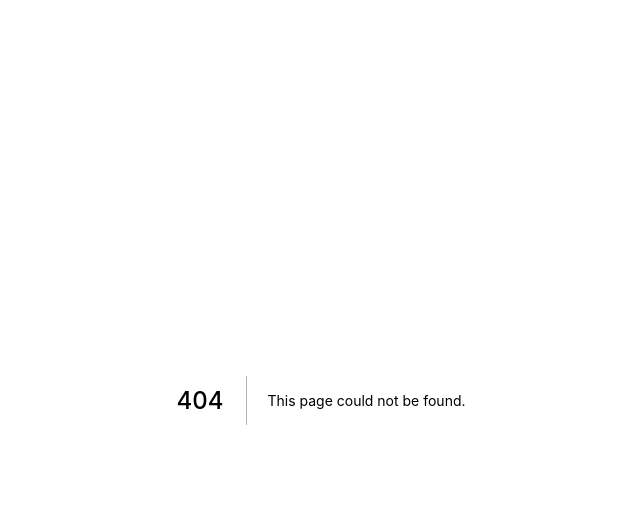
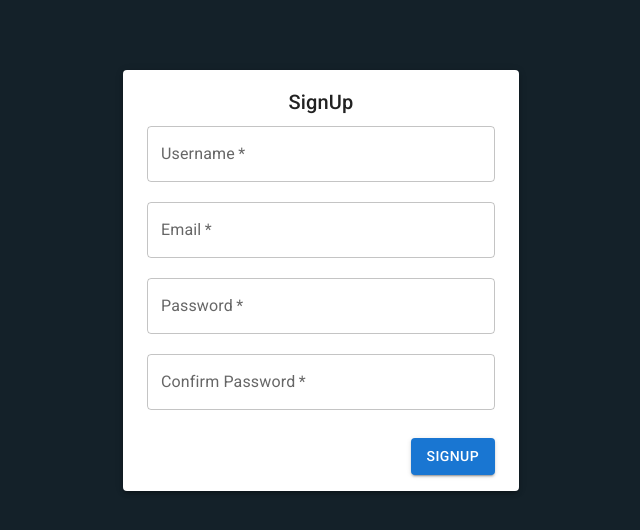
Before and after one commit to Prashant2303/my-question-list-app, a Next.js app: page /signup in a window 1280 px wide. Before the commit this address had no page. Shown: the top 530 px of the page, without its empty margins (319-959 px from the left). Built offline with nearby package versions, Linux system fonts and the light colour scheme.

Commit message:
Added react-hook-form, yup and resolver. Created Signup component and page.

```diff
--- /dev/null
+++ b/components/Signup.js
@@ -0,0 +1,128 @@
+import { useForm } from 'react-hook-form';
+import { yupResolver } from '@hookform/resolvers/yup';
+import {
+  Paper,
+  Box,
+  Grid,
+  TextField,
+  Typography,
+  Button,
+  Container,
+} from '@mui/material';
+import * as Yup from 'yup';
+
+const Signup = () => {
+  const validationSchema = Yup.object().shape({
+    username: Yup.string()
+      .required('Username is required')
+      .min(6, 'Username must be at least 6 characters')
+      .max(20, 'Username must not exceed 20 characters'),
+    email: Yup.string().required('Email is required').email('Email is invalid'),
+    password: Yup.string()
+      .required('Password is required')
+      .min(6, 'Password must be at least 6 characters')
+      .max(40, 'Password must not exceed 40 characters'),
+    confirmPassword: Yup.string()
+      .required('Confirm Password is required')
+      .oneOf([Yup.ref('password'), null], 'Confirm Password does not match')
+  });
+
+  const {
+    register,
+    handleSubmit,
+    formState: { errors },
+  } = useForm({
+    resolver: yupResolver(validationSchema),
+  });
+
+  const onSubmit = (data) => {
+    console.log(JSON.stringify(data, null, 2));
+  };
+
+  return (
+    <Container maxWidth="xs">
+      <Paper elevation={3}>
+        <Box px={3} py={2}>
+          <Typography variant="h6" align="center" margin="dense">
+            SignUp
+          </Typography>
+          <Grid container spacing={1}>
+            <Grid item xs={12} sm={12}>
+              <TextField
+                required
+                id="username"
+                name="username"
+                label="Username"
+                fullWidth
+                margin="dense"
+                {...register('username')}
+                error={errors.username ? true : false}
+              />
+              <Typography variant="inherit" color="textSecondary">
+                {errors.username?.message}
+              </Typography>
+            </Grid>
+            <Grid item xs={12} sm={12}>
+              <TextField
+                required
+                id="email"
+                name="email"
+                label="Email"
+                fullWidth
+                margin="dense"
+                {...register('email')}
+                error={errors.email ? true : false}
+              />
+              <Typography variant="inherit" color="textSecondary">
+                {errors.email?.message}
+              </Typography>
+            </Grid>
+            <Grid item xs={12} sm={12}>
+              <TextField
+                required
+                id="password"
+                name="password"
+                label="Password"
+                type="password"
+                fullWidth
+                margin="dense"
+                {...register('password')}
+                error={errors.password ? true : false}
+              />
+              <Typography variant="inherit" color="textSecondary">
+                {errors.password?.message}
+              </Typography>
+            </Grid>
+            <Grid item xs={12} sm={12}>
+              <TextField
+                required
+                id="confirmPassword"
+                name="confirmPassword"
+                label="Confirm Password"
+                type="password"
+                fullWidth
+                margin="dense"
+                {...register('confirmPassword')}
+                error={errors.confirmPassword ? true : false}
+              />
+              <Typography variant="inherit" color="textSecondary">
+                {errors.confirmPassword?.message}
+              </Typography>
+            </Grid>
+          </Grid>
+          <Grid container mt={3} direction="row-reverse">
+            <Button
+              variant="contained"
+              color="primary"
+              onClick={handleSubmit(onSubmit)}
+            >
+              Signup
+            </Button>
+          </Grid>
+        </Box>
+      </Paper>
+    </Container>
+  );
+};
+
+export default Signup;
--- a/package.json
+++ b/package.json
@@ -11,14 +11,17 @@
   "dependencies": {
     "@emotion/react": "11.9.0",
     "@emotion/styled": "11.8.1",
+    "@hookform/resolvers": "2.8.8",
     "@mui/icons-material": "5.6.2",
     "@mui/material": "5.6.4",
     "mongoose": "6.3.3",
     "next": "12.1.5",
     "react": "18.0.0",
     "react-dom": "18.0.0",
+    "react-hook-form": "7.31.1",
     "swr": "1.3.0",
-    "uuid": "8.3.2"
+    "uuid": "8.3.2",
+    "yup": "0.32.11"
   },
   "devDependencies": {
     "eslint": "8.14.0",
--- /dev/null
+++ b/pages/signup.js
@@ -0,0 +1,11 @@
+import { Container } from "@mui/material"
+import SignupForm from "../components/Signup"
+import styles from '../styles/Signup.module.css'
+
+export default function Signup() {
+    return(
+        <Container className={styles.signup} maxWidth="md">
+            <SignupForm />
+        </Container>
+    )
+}
--- /dev/null
+++ b/styles/Signup.module.css
@@ -0,0 +1,3 @@
+.signup {
+    margin-top: 70px;
+}
```
Also changed, not shown: 1 other file (tests, documents, lock files or other folders).
